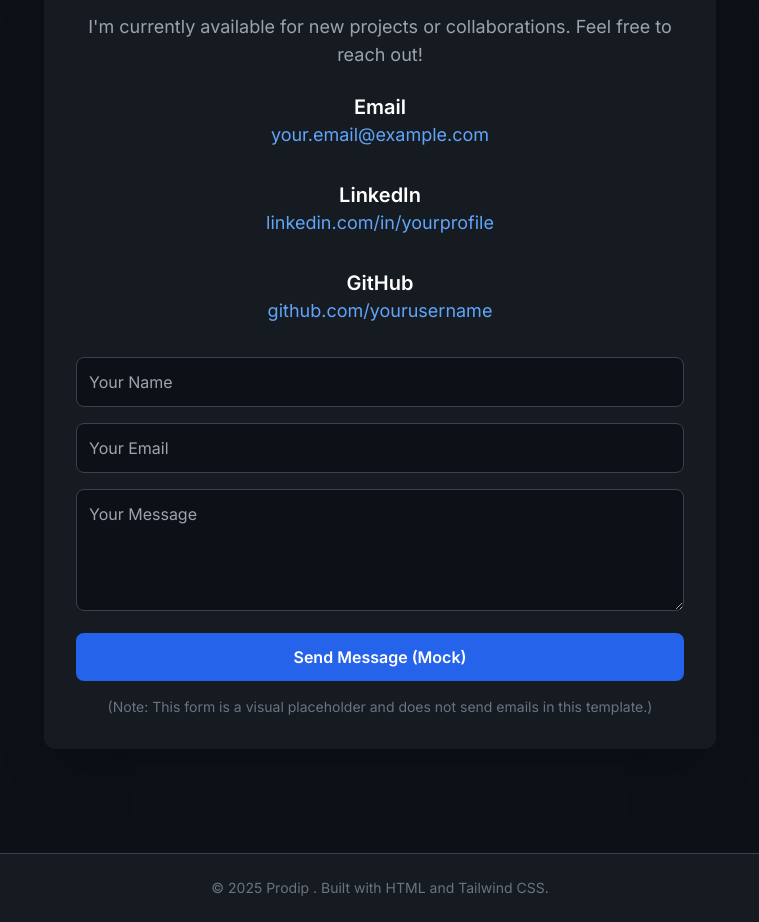
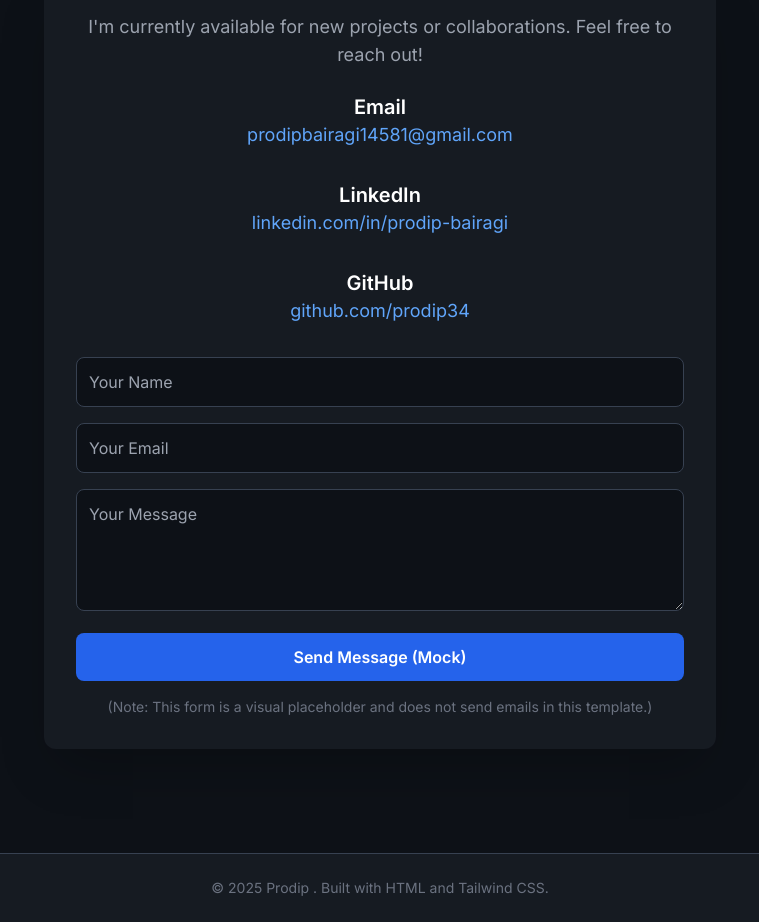
Before and after one commit to prodip34/my-projects., a plain HTML site: page index.html in a window 1280 px wide. Shown: the part 2180-3102 px from the top of the page, without its empty margins (260-1019 px from the left). Drawn offline with nearby package versions, Linux system fonts and the light colour scheme.

Commit message:
Update index.html

```diff
--- a/index.html
+++ b/index.html
@@ -200,13 +200,13 @@
 
                 <div class="space-y-4 text-center">
                     <p class="text-xl font-semibold text-white">Email</p>
-                    <a href="mailto:your.email@example.com" class="text-blue-400 hover:text-blue-300 transition duration-300 text-lg">your.email@example.com</a>
+                    <a href="mailto:your.prodipbairagi14581@gmail.com" class="text-blue-400 hover:text-blue-300 transition duration-300 text-lg">prodipbairagi14581@gmail.com</a>
 
                     <p class="text-xl font-semibold text-white pt-4">LinkedIn</p>
-                    <a href="https://linkedin.com/in/yourprofile" target="_blank" class="text-blue-400 hover:text-blue-300 transition duration-300 text-lg">linkedin.com/in/yourprofile</a>
+                    <a href="https://linkedin.com/in/prodip-bairagi" target="_blank" class="text-blue-400 hover:text-blue-300 transition duration-300 text-lg">linkedin.com/in/prodip-bairagi</a>
 
                     <p class="text-xl font-semibold text-white pt-4">GitHub</p>
-                    <a href="https://github.com/prodip34" target="_blank" class="text-blue-400 hover:text-blue-300 transition duration-300 text-lg">github.com/yourusername</a>
+                    <a href="https://github.com/prodip34" target="_blank" class="text-blue-400 hover:text-blue-300 transition duration-300 text-lg">github.com/prodip34</a>
                 </div>
 
                 <!-- Simple mock contact form placeholder -->
```
